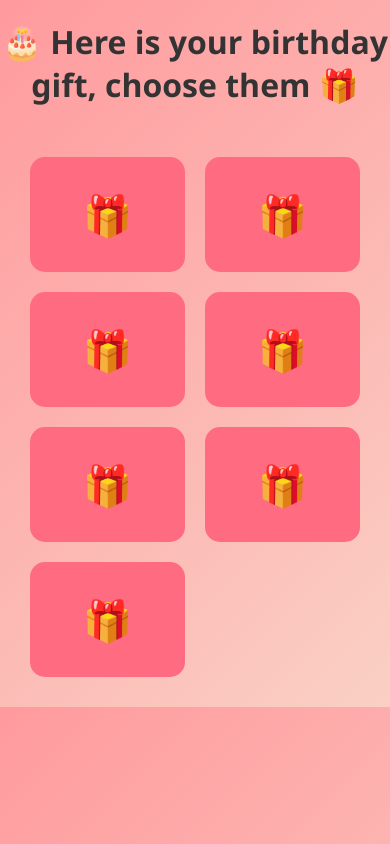
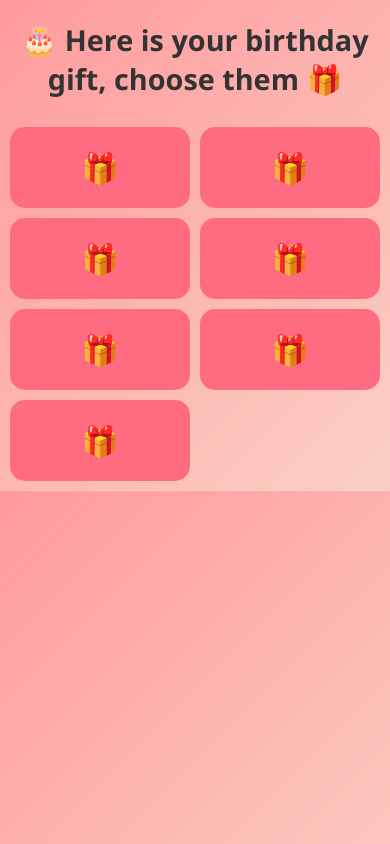
Before and after one commit to soumikj41-netizen/birthday, a plain HTML site: page gifts.html in a window 390 px wide. Drawn offline with Linux system fonts and the light colour scheme.

Commit message:
Update gifts.html

```diff
--- a/gifts.html
+++ b/gifts.html
@@ -3,7 +3,7 @@
 <head>
 <meta charset="UTF-8">
 <title>Gifts 🎁</title>
-
+<meta name="viewport" content="width=device-width, initial-scale=1.0">
 <style>
 body {
     margin: 0;
@@ -57,6 +57,45 @@ h1 {
     margin-top: 10px;
     font-size: 14px;
 }
+
+/* 📱 Mobile Responsive */
+@media (max-width: 600px) {
+
+    h1 {
+        font-size: 1.8rem;
+        padding: 0 10px;
+    }
+
+    p {
+        font-size: 1rem;
+    }
+
+    .container,
+    .gift-container {
+        grid-template-columns: repeat(2, 1fr);
+        padding: 10px;
+        gap: 10px;
+    }
+
+    .card, .gift {
+        padding: 15px;
+        font-size: 16px;
+    }
+
+    .message-box {
+        width: 90%;
+        font-size: 16px;
+    }
+
+    button {
+        font-size: 14px;
+        padding: 10px 15px;
+    }
+}
+.gift {
+    font-size: 30px;
+    padding: 20px;
+}
 </style>
 </head>
 
```
